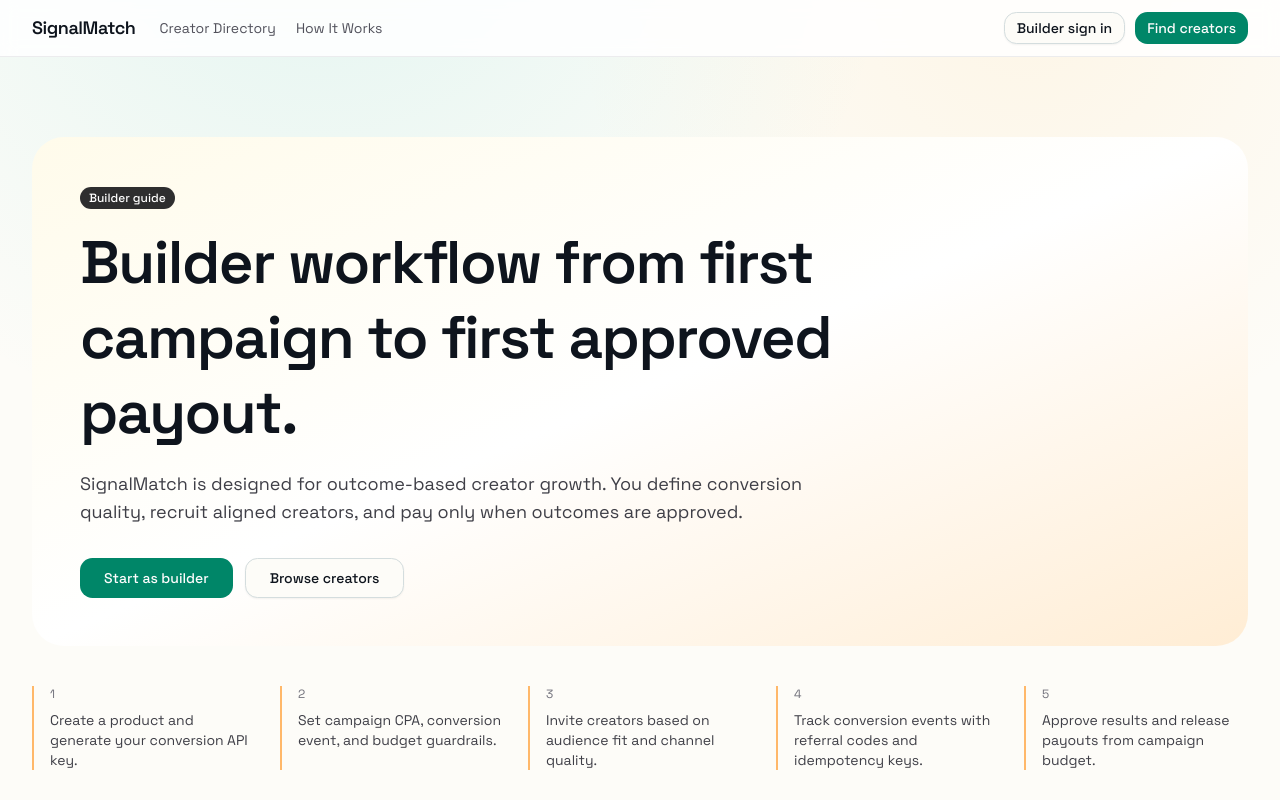
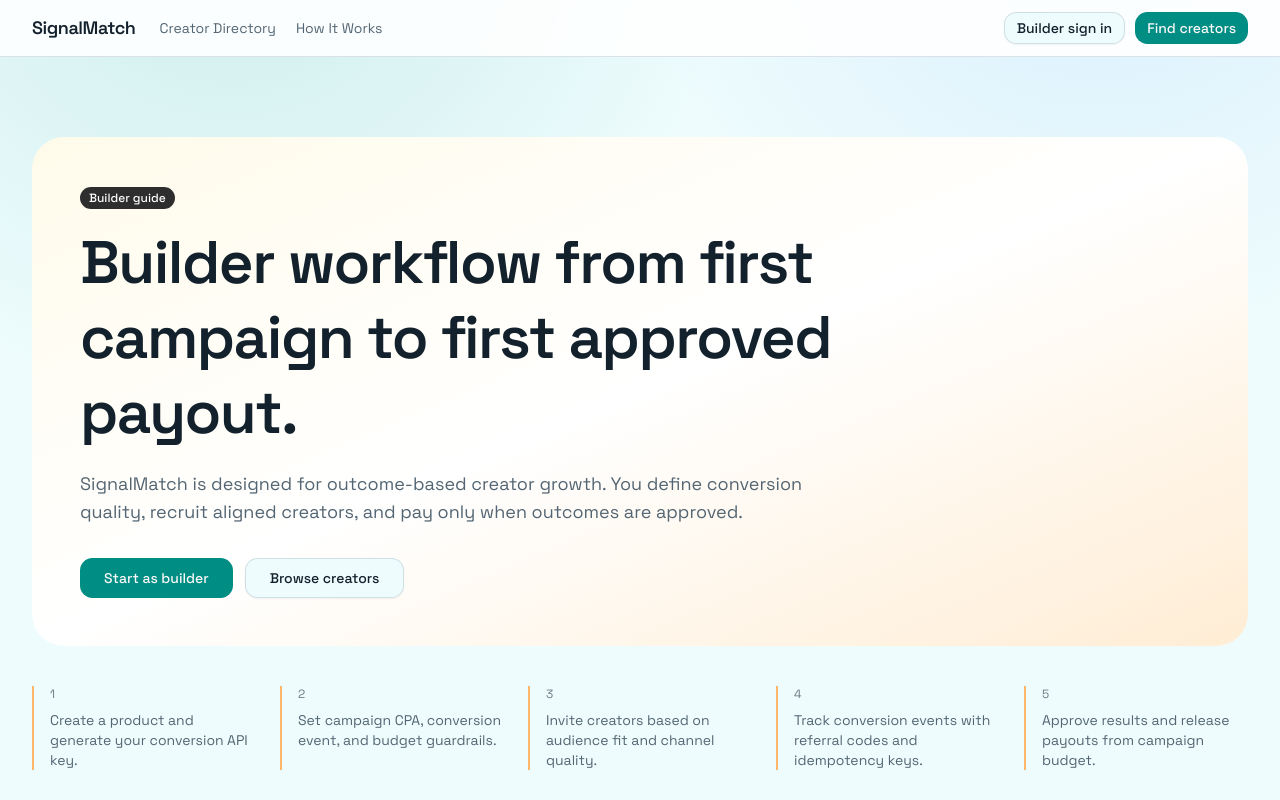
Before and after one commit to msanchezgrice/signalmatch, a Next.js app: page /builders in a window 1280 px wide. Shown: the top 800 px of the page. Built offline with nearby package versions, Linux system fonts and the light colour scheme; no server answers.

Commit message:
Add role-aware design system themes across app

```diff
--- a/src/app/(app)/app/layout.tsx
+++ b/src/app/(app)/app/layout.tsx
@@ -29,16 +29,36 @@
           ]
         : [{ href: "/app/onboarding", label: "Get Started" }];
 
+  const roleThemeClass =
+    authContext.role === "BUILDER"
+      ? "app-theme-builder"
+      : authContext.role === "CREATOR"
+        ? "app-theme-creator"
+        : "app-theme-neutral";
+
+  const roleBadge =
+    authContext.role === "BUILDER"
+      ? "Builder"
+      : authContext.role === "CREATOR"
+        ? "Creator"
+        : "Onboarding";
+
   return (
-    <div className="min-h-screen">
-      <header className="border-b border-zinc-200/70 bg-white/90 backdrop-blur">
+    <div className={`app-shell ${roleThemeClass} min-h-screen`}>
+      <header className="app-chrome-header">
         <div className="mx-auto flex w-full max-w-7xl items-center justify-between px-4 py-3 md:px-8">
           <div className="flex items-center gap-5 text-sm">
-            <Link href="/" className="font-semibold">
-              SignalMatch
+            <Link href="/" className="flex items-center gap-2 font-semibold tracking-tight app-strong-text">
+              <span className="inline-flex h-6 w-6 items-center justify-center rounded-md bg-primary text-[10px] font-bold text-primary-foreground">
+                SM
+              </span>
+              <span>SignalMatch</span>
             </Link>
+            <span className="rounded-full border px-2 py-0.5 text-xs app-subtle-text">
+              {roleBadge}
+            </span>
             {navLinks.map((link) => (
-              <Link key={link.href} href={link.href}>
+              <Link key={link.href} href={link.href} className="app-nav-link">
                 {link.label}
               </Link>
             ))}
--- a/src/app/(marketing)/layout.tsx
+++ b/src/app/(marketing)/layout.tsx
@@ -9,13 +9,16 @@
 export default function MarketingLayout({ children }: { children: ReactNode }) {
   const pathname = usePathname();
   const useCustomShell = pathname === "/" || pathname === "/creators";
+  const isCreatorFlow =
+    pathname.startsWith("/creators") || pathname.startsWith("/explore/campaigns");
+  const flowThemeClass = isCreatorFlow ? "app-theme-creator" : "app-theme-builder";
 
   if (useCustomShell) {
-    return <div className="min-h-screen bg-transparent">{children}</div>;
+    return <div className={`marketing-shell ${flowThemeClass} min-h-screen bg-transparent`}>{children}</div>;
   }
 
   return (
-    <div className="min-h-screen bg-transparent">
+    <div className={`marketing-shell ${flowThemeClass} min-h-screen bg-transparent`}>
       <SiteHeader />
       <main>{children}</main>
       <SiteFooter />
--- a/src/app/globals.css
+++ b/src/app/globals.css
@@ -88,3 +88,226 @@
       radial-gradient(circle at 80% 0, rgba(255, 190, 80, 0.1), transparent 28%);
   }
 }
+
+@layer base {
+  .app-theme-builder {
+    --app-bg: oklch(0.98 0.015 206);
+    --app-bg-accent-1: rgba(11, 148, 137, 0.15);
+    --app-bg-accent-2: rgba(59, 130, 246, 0.12);
+    --app-surface: rgba(255, 255, 255, 0.88);
+    --app-muted-surface: rgba(236, 246, 255, 0.78);
+    --app-border: rgba(27, 61, 98, 0.15);
+    --app-border-strong: rgba(27, 61, 98, 0.24);
+    --app-text: oklch(0.24 0.03 245);
+    --app-muted-text: oklch(0.5 0.03 238);
+    --app-subtle-text: oklch(0.58 0.02 238);
+    --app-link: oklch(0.45 0.1 220);
+    --app-primary: oklch(0.56 0.14 188);
+    --app-primary-foreground: oklch(0.98 0 0);
+    --app-accent: oklch(0.93 0.04 201);
+    --app-accent-foreground: oklch(0.33 0.04 220);
+    --app-ring: oklch(0.64 0.12 188);
+  }
+
+  .app-theme-creator {
+    --app-bg: oklch(0.98 0.018 34);
+    --app-bg-accent-1: rgba(236, 72, 153, 0.16);
+    --app-bg-accent-2: rgba(245, 158, 11, 0.14);
+    --app-surface: rgba(255, 252, 252, 0.9);
+    --app-muted-surface: rgba(255, 241, 244, 0.78);
+    --app-border: rgba(122, 52, 92, 0.16);
+    --app-border-strong: rgba(122, 52, 92, 0.26);
+    --app-text: oklch(0.25 0.04 350);
+    --app-muted-text: oklch(0.5 0.04 340);
+    --app-subtle-text: oklch(0.6 0.03 340);
+    --app-link: oklch(0.5 0.15 330);
+    --app-primary: oklch(0.63 0.2 346);
+    --app-primary-foreground: oklch(0.98 0 0);
+    --app-accent: oklch(0.94 0.05 19);
+    --app-accent-foreground: oklch(0.35 0.07 332);
+    --app-ring: oklch(0.68 0.17 338);
+  }
+
+  .app-theme-neutral {
+    --app-bg: oklch(0.98 0.01 240);
+    --app-bg-accent-1: rgba(108, 99, 255, 0.1);
+    --app-bg-accent-2: rgba(71, 203, 196, 0.12);
+    --app-surface: rgba(255, 255, 255, 0.9);
+    --app-muted-surface: rgba(240, 244, 251, 0.78);
+    --app-border: rgba(49, 62, 92, 0.14);
+    --app-border-strong: rgba(49, 62, 92, 0.22);
+    --app-text: oklch(0.24 0.03 245);
+    --app-muted-text: oklch(0.5 0.03 238);
+    --app-subtle-text: oklch(0.58 0.02 238);
+    --app-link: oklch(0.45 0.1 220);
+    --app-primary: oklch(0.56 0.11 240);
+    --app-primary-foreground: oklch(0.98 0 0);
+    --app-accent: oklch(0.93 0.03 228);
+    --app-accent-foreground: oklch(0.33 0.04 220);
+    --app-ring: oklch(0.62 0.1 240);
+  }
+
+  .app-theme-builder,
+  .app-theme-creator,
+  .app-theme-neutral {
+    --background: var(--app-bg);
+    --foreground: var(--app-text);
+    --card: var(--app-surface);
+    --card-foreground: var(--app-text);
+    --popover: var(--app-surface);
+    --popover-foreground: var(--app-text);
+    --primary: var(--app-primary);
+    --primary-foreground: var(--app-primary-foreground);
+    --secondary: var(--app-muted-surface);
+    --secondary-foreground: var(--app-text);
+    --muted: var(--app-muted-surface);
+    --muted-foreground: var(--app-muted-text);
+    --accent: var(--app-accent);
+    --accent-foreground: var(--app-accent-foreground);
+    --border: var(--app-border);
+    --input: var(--app-border);
+    --ring: var(--app-ring);
+  }
+}
+
+@layer utilities {
+  .app-shell {
+    background:
+      radial-gradient(circle at 22% -10%, var(--app-bg-accent-1), transparent 34%),
+      radial-gradient(circle at 85% -6%, var(--app-bg-accent-2), transparent 30%),
+      var(--app-bg);
+    color: var(--app-text);
+  }
+
+  .app-chrome-header {
+    border-bottom: 1px solid var(--app-border);
+    background: color-mix(in srgb, var(--app-surface) 78%, transparent);
+    backdrop-filter: blur(14px);
+  }
+
+  .app-nav-link {
+    color: var(--app-muted-text);
+    transition: color 160ms ease;
+  }
+
+  .app-nav-link:hover {
+    color: var(--app-text);
+  }
+
+  .app-surface {
+    border-color: var(--app-border) !important;
+    background: var(--app-surface) !important;
+  }
+
+  .app-muted-surface {
+    border-color: var(--app-border) !important;
+    background: var(--app-muted-surface) !important;
+  }
+
+  .app-muted-text {
+    color: var(--app-muted-text) !important;
+  }
+
+  .app-subtle-text {
+    color: var(--app-subtle-text) !important;
+  }
+
+  .app-strong-text {
+    color: var(--app-text) !important;
+  }
+
+  .app-shell .border-zinc-200,
+  .app-shell .border-zinc-200\/70,
+  .app-shell .border-zinc-200\/80 {
+    border-color: var(--app-border) !important;
+  }
+
+  .app-shell .bg-white,
+  .app-shell .bg-white\/85,
+  .app-shell .bg-white\/90,
+  .app-shell .bg-white\/95 {
+    background-color: var(--app-surface) !important;
+  }
+
+  .app-shell .bg-zinc-50,
+  .app-shell .bg-zinc-50\/80 {
+    background-color: var(--app-muted-surface) !important;
+  }
+
+  .app-shell .text-zinc-500 {
+    color: var(--app-subtle-text) !important;
+  }
+
+  .app-shell .text-zinc-600,
+  .app-shell .text-zinc-700 {
+    color: var(--app-muted-text) !important;
+  }
+
+  .app-shell .text-zinc-800,
+  .app-shell .text-zinc-900 {
+    color: var(--app-text) !important;
+  }
+
+  .app-shell .hover\:text-zinc-800:hover,
+  .app-shell .hover\:text-zinc-900:hover {
+    color: var(--app-text) !important;
+  }
+
+  .app-shell .hover\:border-zinc-300:hover {
+    border-color: var(--app-border-strong) !important;
+  }
+
+  .app-shell .rounded-lg.border.border-zinc-200.p-3 {
+    border-color: var(--app-border) !important;
+    background: var(--app-muted-surface) !important;
+  }
+
+  .marketing-shell {
+    background:
+      radial-gradient(circle at 18% -8%, var(--app-bg-accent-1), transparent 30%),
+      radial-gradient(circle at 86% -10%, var(--app-bg-accent-2), transparent 27%),
+      var(--app-bg);
+    color: var(--app-text);
+  }
+
+  .marketing-shell .border-zinc-200,
+  .marketing-shell .border-zinc-200\/70,
+  .marketing-shell .border-zinc-200\/80 {
+    border-color: var(--app-border) !important;
+  }
+
+  .marketing-shell .bg-white,
+  .marketing-shell .bg-white\/85,
+  .marketing-shell .bg-white\/90,
+  .marketing-shell .bg-white\/95 {
+    background-color: var(--app-surface) !important;
+  }
+
+  .marketing-shell .bg-zinc-50,
+  .marketing-shell .bg-zinc-50\/80 {
+    background-color: var(--app-muted-surface) !important;
+  }
+
+  .marketing-shell .text-zinc-500 {
+    color: var(--app-subtle-text) !important;
+  }
+
+  .marketing-shell .text-zinc-600,
+  .marketing-shell .text-zinc-700 {
+    color: var(--app-muted-text) !important;
+  }
+
+  .marketing-shell .text-zinc-800,
+  .marketing-shell .text-zinc-900 {
+    color: var(--app-text) !important;
+  }
+
+  .marketing-shell .hover\:text-zinc-800:hover,
+  .marketing-shell .hover\:text-zinc-900:hover {
+    color: var(--app-text) !important;
+  }
+
+  .marketing-shell .hover\:border-zinc-300:hover {
+    border-color: var(--app-border-strong) !important;
+  }
+}
```
